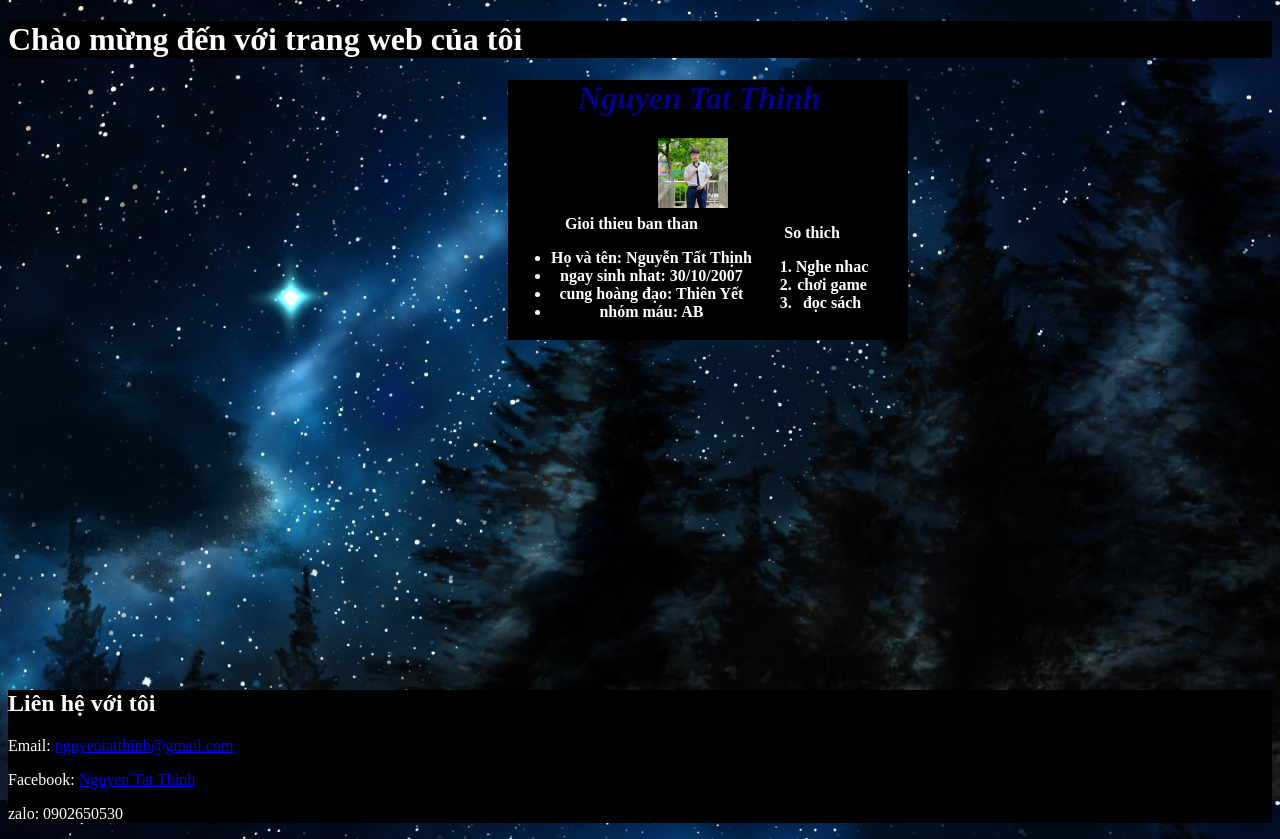
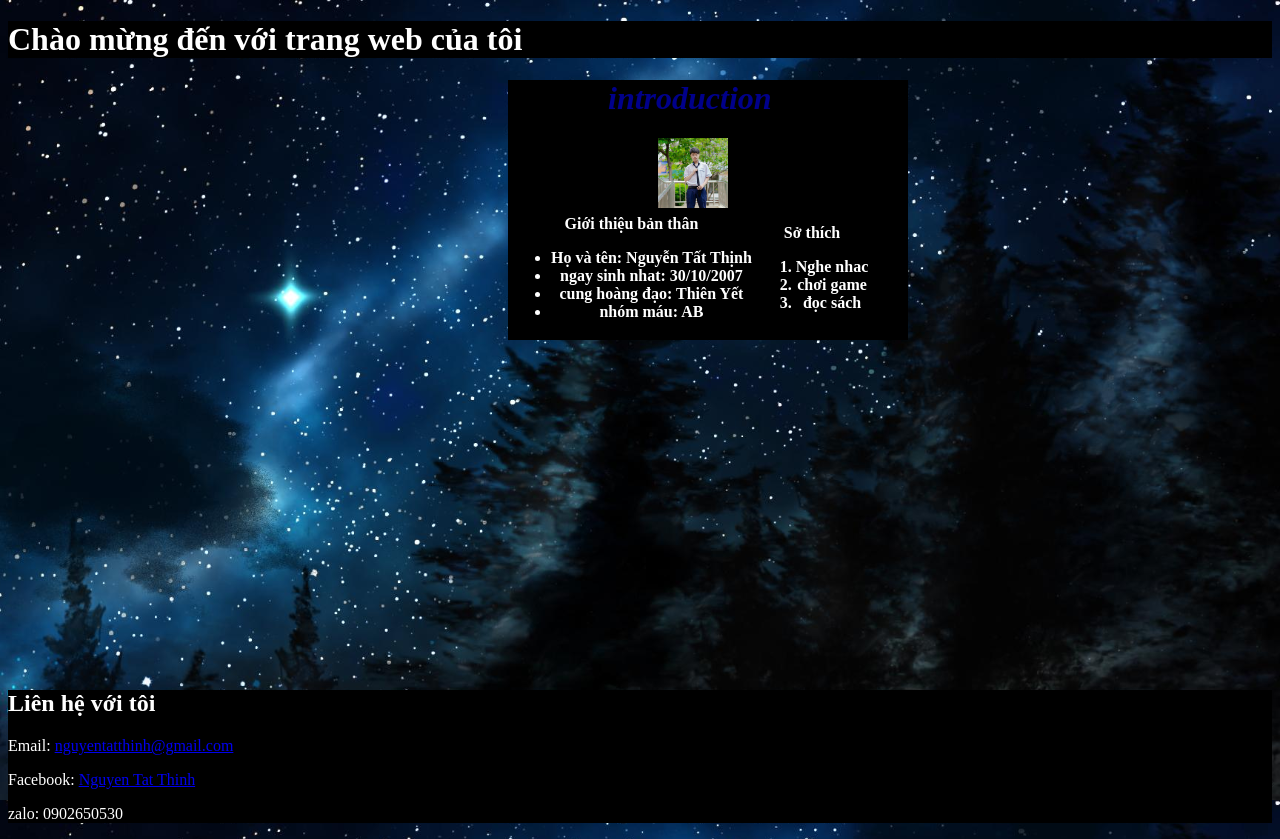
Before and after one commit to thinhnguyen3010/introduce-myself, a plain HTML site: page index.html in a window 1280 px wide. Drawn offline with Linux system fonts and the light colour scheme.

Commit message:
Pending changes exported from your codespace

```diff
--- a/index.html
+++ b/index.html
@@ -9,10 +9,10 @@
 </header>
 <body>
     <div id="introduction">
-        <h1 id="ten">Nguyen Tat Thinh</h1>
+        <h1 id="ten">introduction</h1>
         <img id="anhchandung" src="47967c33-9ef2-4e29-ab75-b7ec0acd53c4.jpg">
         <table>
-            <th>Gioi thieu ban than
+            <th>Giới thiệu bản thân
                 <ul>
                     <li>Họ và tên: Nguyễn Tất Thịnh</li>
                     <li>ngay sinh nhat: 30/10/2007</li>
@@ -20,7 +20,7 @@
                     <li>nhóm máu: AB</li>
                 </ul>
             </th>
-            <th>So thich
+            <th>Sở thích
                 <ol>
                     <li>Nghe nhac</li>
                     <li>chơi game</li>
--- a/style.css
+++ b/style.css
@@ -8,7 +8,7 @@ header{
     font-family:  Brush Script MT;
     color: darkblue;
     font-style: italic;
-    margin-left: 70px;
+    margin-left: 100px;
  }
  body{
     background-image: url(bautroisao.jpg);
```
